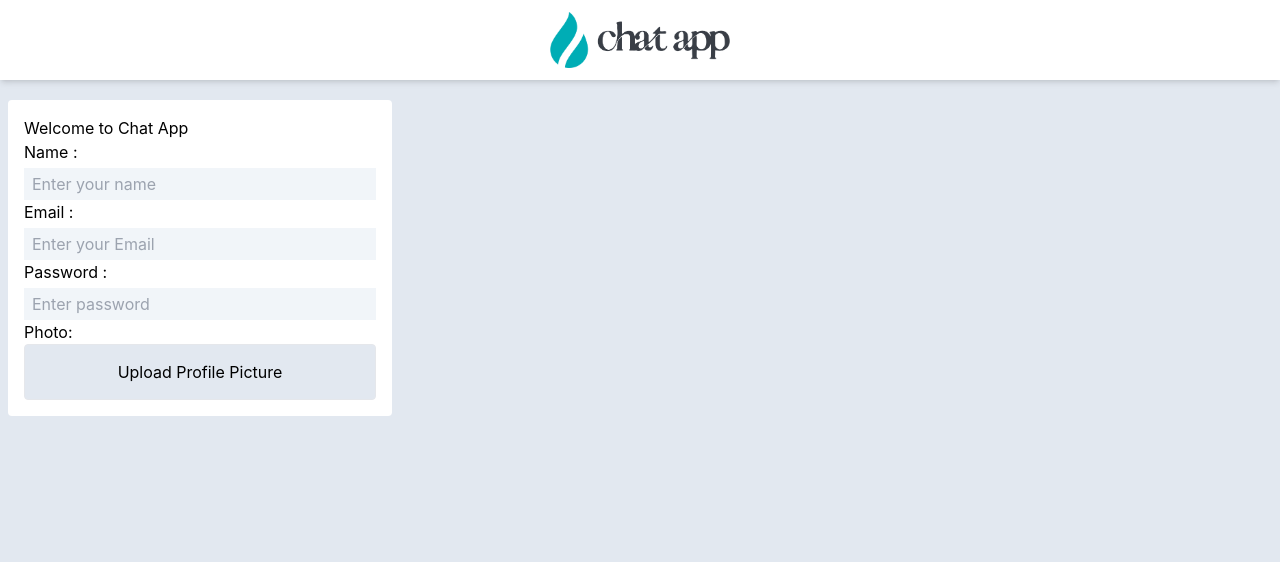
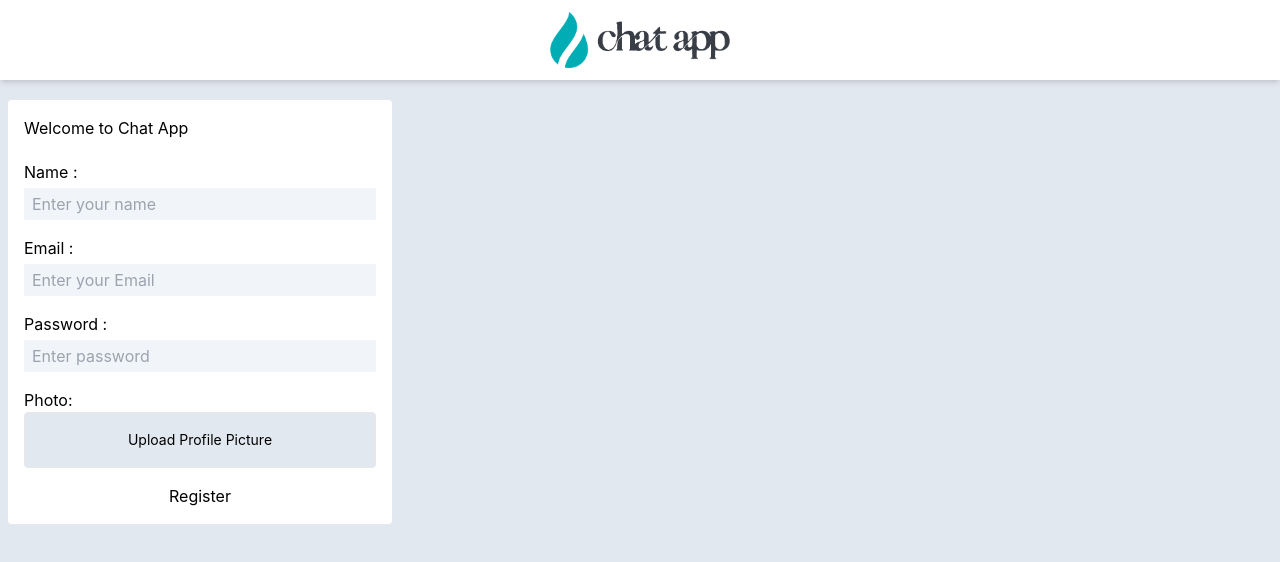
Before and after one commit to itsAadityaSharma/CHAT-APP, a React (Create React App) app in the folder client/: page /register in a window 1280 px wide. Shown: the top 562 px of the page. Built offline with nearby package versions, Linux system fonts and the light colour scheme.

Commit message:
Upload Photo and remove photo handle

```diff
--- a/client/package.json
+++ b/client/package.json
@@ -8,6 +8,7 @@
     "@testing-library/user-event": "^13.5.0",
     "react": "^18.3.1",
     "react-dom": "^18.3.1",
+    "react-icons": "^5.2.1",
     "react-router-dom": "^6.23.1",
     "react-scripts": "5.0.1",
     "web-vitals": "^2.1.4"
--- a/client/src/index.js
+++ b/client/src/index.js
@@ -5,7 +5,7 @@ import App from "./App";
 import reportWebVitals from "./reportWebVitals";
 import { RouterProvider } from "react-router-dom";
 import router from "./routes";
-
+//2:06:00
 const root = ReactDOM.createRoot(document.getElementById("root"));
 root.render(
   <React.StrictMode>
--- a/client/src/pages/RegisterPage.js
+++ b/client/src/pages/RegisterPage.js
@@ -1,4 +1,5 @@
-import React, { useState } from "react";
+import React, { useEffect, useState } from "react";
+import { IoClose } from "react-icons/io5";
 
 const RegisterPage = () => {
   const [data, setData] = useState({
@@ -8,7 +9,7 @@ const RegisterPage = () => {
     profile_pic: "",
   });
 
-  const [uploadPhoto, setUploadPhoto] = useState("");
+  const [uploadPhoto, setUploadPhoto] = useState(null);
 
   const handleOnChange = (e) => {
     const { name, value } = e.target;
@@ -16,15 +17,29 @@ const RegisterPage = () => {
     setData(newData);
   };
   const handleUpload = (e) => {
+    // debugger;
     const file = e.target.files[0];
     setUploadPhoto(file);
+    e.target.value = null;
   };
+  const handleClearUploadPhoto = (e) => {
+    e.stopPropagation();
+    e.preventDefault();
+    setUploadPhoto(null);
+  };
+  const handleSubmit = (e) => {
+    e.stopPropagation();
+    e.preventDefault();
+  };
+
+  console.log("FFILE :", uploadPhoto);
+  useEffect(() => {}, [uploadPhoto]);
 
   return (
     <div className="mt-5">
       <div className="bg-white w-full max-w-sm mx-2 rounded overflow-hidden p-4">
         <h3>Welcome to Chat App</h3>
-        <form>
+        <form className="grid gap-4 mt-5" onSubmit={(e) => handleSubmit(e)}>
           <div className="flex flex-col gap-1">
             <label htmlFor="name">Name : </label>
             <input
@@ -67,11 +82,19 @@ const RegisterPage = () => {
             <label htmlFor="profile_pic">
               Photo:
               <div className="h-14 bg-slate-200 flex justify-center items-center border rounded hover:border-primary cursor-pointer">
-                <p>
-                  {uploadPhoto.name
+                <p className="text-sm max-w-[300px] text-ellipsis line-clamp-1">
+                  {uploadPhoto?.name
                     ? uploadPhoto.name
                     : "Upload Profile Picture"}
                 </p>
+                {uploadPhoto?.name && (
+                  <button
+                    className="text-lg ml-2 hover:text-red-600"
+                    onClick={(e) => handleClearUploadPhoto(e)}
+                  >
+                    <IoClose />
+                  </button>
+                )}
               </div>
             </label>
             <input
@@ -82,6 +105,7 @@ const RegisterPage = () => {
               onChange={(e) => handleUpload(e)}
             ></input>
           </div>
+          <button>Register</button>
         </form>
       </div>
     </div>
--- a/client/src/routes/index.js
+++ b/client/src/routes/index.js
@@ -6,8 +6,6 @@ import Home from "../pages/Home";
 import MessagePage from "../components/MessagePage";
 import App from "../App";
 import AuthLayouts from "../layout";
-
-//2:00:00
 
 const router = createBrowserRouter([
   {
```
Also changed, not shown: 1 other file (tests, documents, lock files or other folders).
